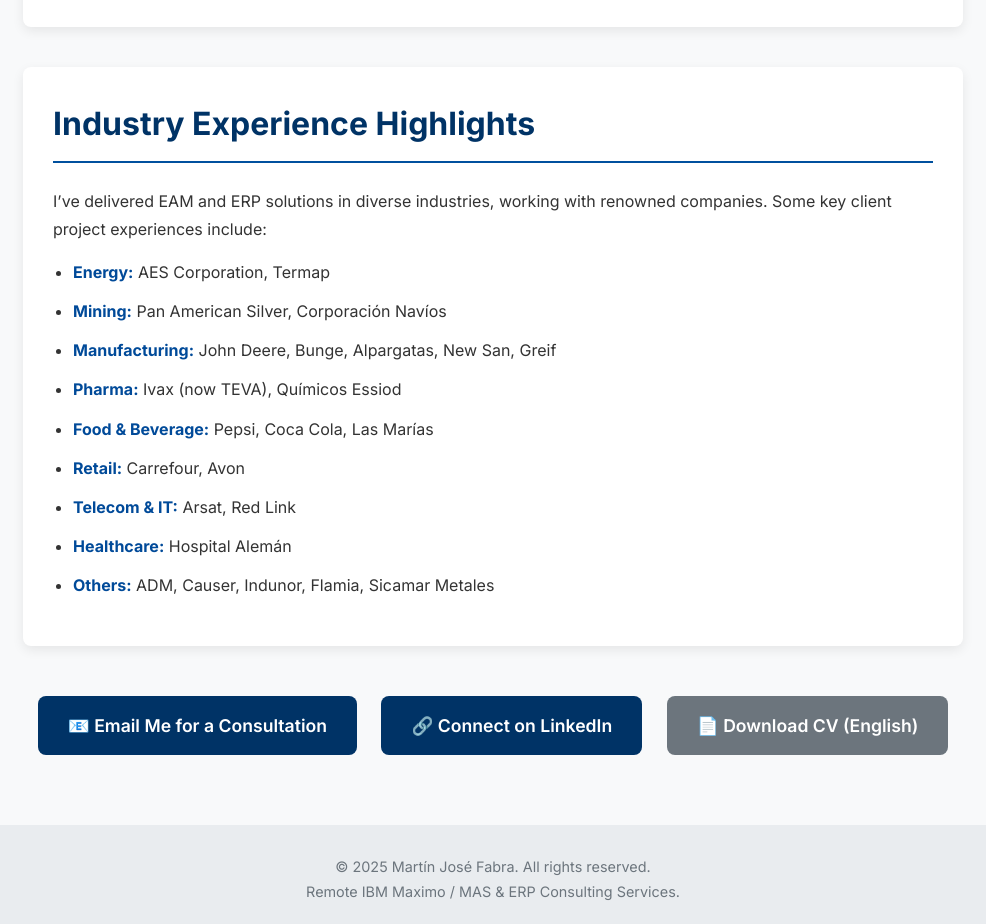
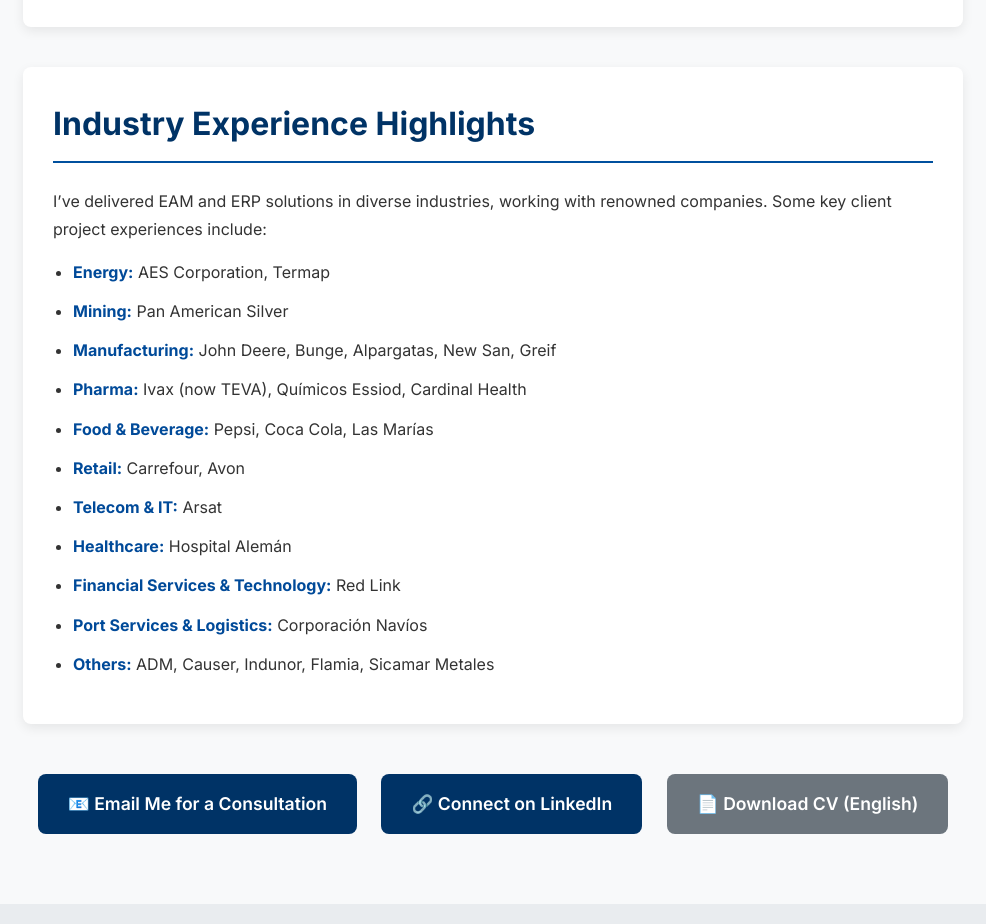
Before and after one commit to MartinFabra/mfsi.github.io, a plain HTML site: page index.html in a window 1280 px wide. Shown: the part 2683-3607 px from the top of the page, without its empty margins (147-1133 px from the left). Drawn offline with Linux system fonts and the light colour scheme.

Commit message:
Add files via upload

```diff
--- a/index.html
+++ b/index.html
@@ -261,20 +261,25 @@
         </div>
     </section>
 
-    <section id="experience-highlights"> <h2>Industry Experience Highlights</h2>
+    <!-- SECCIÓN MODIFICADA -->
+    <section id="experience-highlights">
+        <h2>Industry Experience Highlights</h2>
         <p>I’ve delivered EAM and ERP solutions in diverse industries, working with renowned companies. Some key client project experiences include:</p>
         <ul>
           <li><strong>Energy:</strong> AES Corporation, Termap</li>
-          <li><strong>Mining:</strong> Pan American Silver, Corporación Navíos</li>
+          <li><strong>Mining:</strong> Pan American Silver</li>
           <li><strong>Manufacturing:</strong> John Deere, Bunge, Alpargatas, New San, Greif</li>
-          <li><strong>Pharma:</strong> Ivax (now TEVA), Químicos Essiod</li>
+          <li><strong>Pharma:</strong> Ivax (now TEVA), Químicos Essiod, Cardinal Health</li>
           <li><strong>Food & Beverage:</strong> Pepsi, Coca Cola, Las Marías</li>
           <li><strong>Retail:</strong> Carrefour, Avon</li>
-          <li><strong>Telecom & IT:</strong> Arsat, Red Link</li>
+          <li><strong>Telecom & IT:</strong> Arsat</li>
           <li><strong>Healthcare:</strong> Hospital Alemán</li>
+          <li><strong>Financial Services & Technology:</strong> Red Link</li>
+          <li><strong>Port Services & Logistics:</strong> Corporación Navíos</li>
           <li><strong>Others:</strong> ADM, Causer, Indunor, Flamia, Sicamar Metales</li>
         </ul>
     </section>
+    <!-- FIN DE SECCIÓN MODIFICADA -->
 
     <div class="cta-container">
       <a href="mailto:mjfabra73@gmail.com" class="cta-button">📧 Email Me for a Consultation</a>
@@ -284,7 +289,7 @@
   </main>
 
   <footer>
-    &copy; <script>document.write(new Date().getFullYear())</script> Martín José Fabra. All rights reserved. <br>
+    © <script>document.write(new Date().getFullYear())</script> Martín José Fabra. All rights reserved. <br>
     Remote IBM Maximo / MAS & ERP Consulting Services.
   </footer>
 </body>
```
